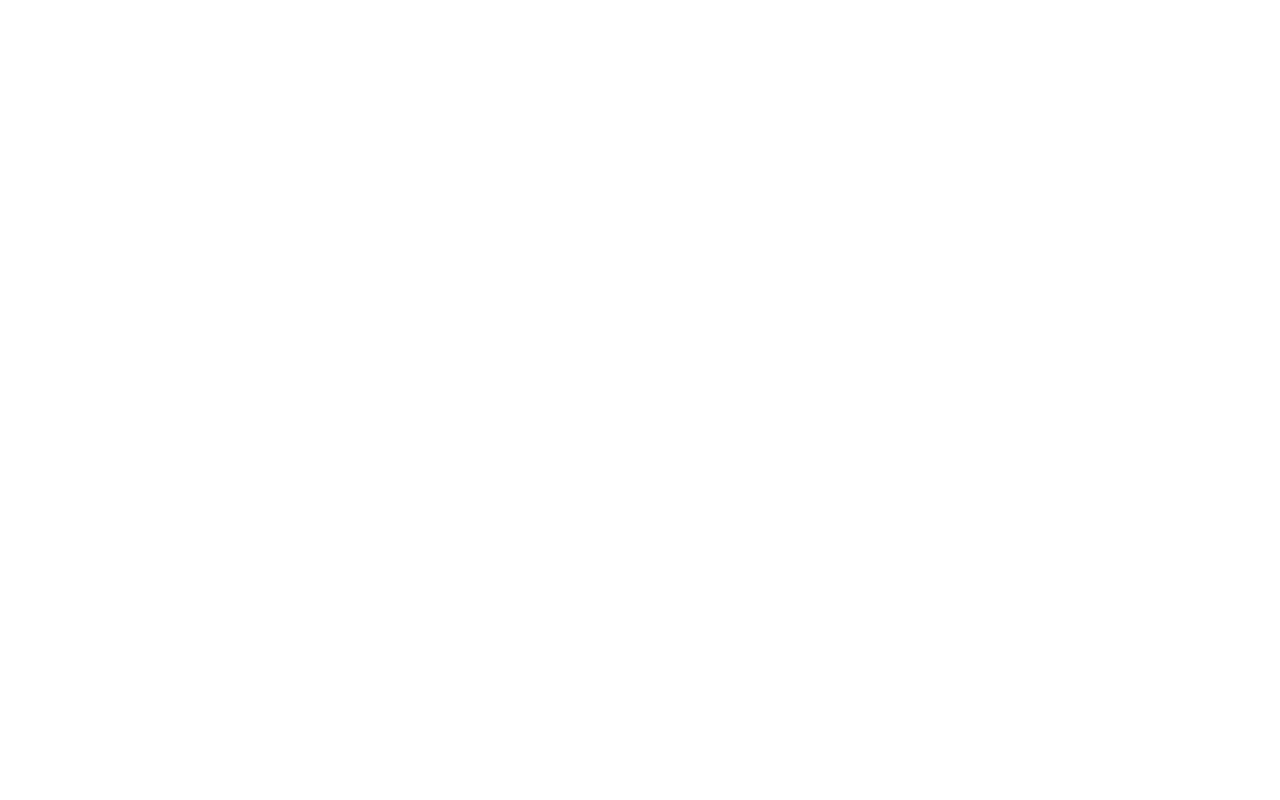
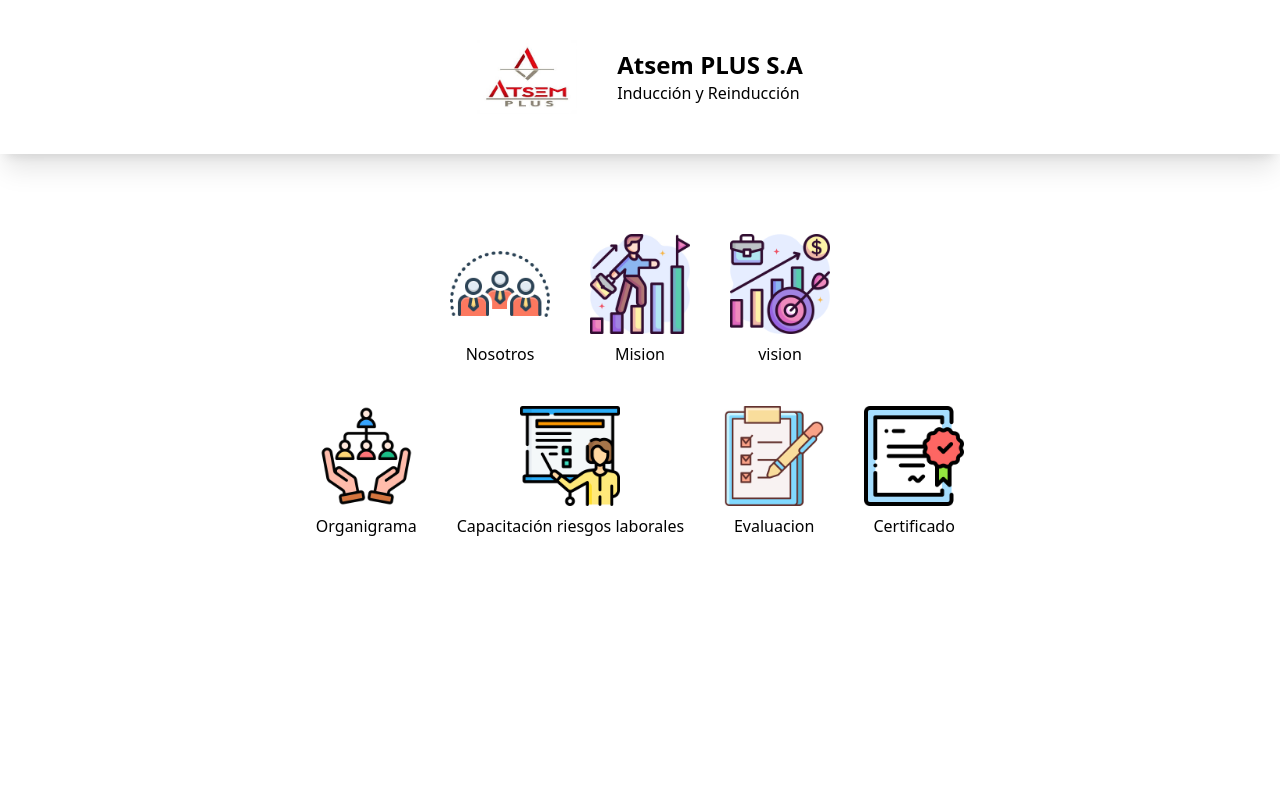
Before and after one commit to anfsanchezcu/capacitaci-n-en-riesgos-laborales, a plain HTML site: page index.html in a window 1280 px wide. Shown: the top 800 px of the page. Drawn offline with nearby package versions, Linux system fonts and the light colour scheme.

Commit message:
advance:add about us, org

```diff
--- a/index.html
+++ b/index.html
@@ -1,11 +1,90 @@
 <!DOCTYPE html>
-<html lang="en">
+<html lang="en" class="scroll-smooth">
   <head>
     <meta charset="UTF-8">
     <meta name="viewport" content="width=device-width, initial-scale=1.0">
+    <script src="https://cdn.jsdelivr.net/npm/@tailwindcss/browser@4"></script>
     <title>Document</title>
   </head>
   <body>
+    <div id="hero">
+      <div class="bg-white p-10 flex justify-center items-center gap-10 shadow-xl">
+        <img src="./logo.jpg" class="w-[100px]" alt="logo">
+        <div>
+          <h1 class="text-2xl font-bold">Atsem PLUS S.A </h1>
+          <h2>Inducción y Reinducción</h2>
+        </div>
+      </div>
+      <div class="flex flex-col justify-center items-center p-20 gap-10 wrap">
+        <div class="flex flex-row gap-10 wrap">
+          <a class="flex flex-col gap-2" href="/#contact">
+            <img src="./contact.jpg"  class="w-[100px]" alt="">
+            <p class="text-center">Nosotros</p>
+          </a>
+          <a class="flex flex-col gap-2" href="/#aboutUs">
+            <img src="./mision.jpg"  class="w-[100px]" alt="">
+            <p class="text-center">Mision</p>
+          </a>
+          <a class="flex flex-col gap-2" href="/#aboutUs">
+            <img src="./vision.png"  class="w-[100px]" alt="">
+            <p class="text-center">vision</p>
+          </a>
+        </div>
+        <div class="flex flex-row gap-10 wrap">
+          <a class="flex flex-col gap-2  justify-center items-center" href="/#organigrama">
+            <img src="./org.jpg"  class="w-[100px] " alt="">
+            <p class="text-center">Organigrama</p>
+          </a>
+          <a class="flex flex-col gap-2  justify-center items-center" href="/#capacitacion  ">
+            <img src="./capacitacion.jpg"  class="w-[100px] " alt="">
+            <p class="text-center">Capacitación riesgos laborales</p>
+          </a>
+          <a class="flex flex-col gap-2" href="/#">
+            <img src="./test.jpg"  class="w-[100px]" alt="">
+            <p class="text-center">Evaluacion</p>
+          </a>
 
+          <a class="flex flex-col gap-2" href="/#">
+            <img src="./certificado.jpg"  class="w-[100px]" alt="">
+            <p class="text-center">Certificado</p>
+          </a>
+
+        </div>
+        <div class="flex flex-col"></div>
+      </div>
+    </div>
+
+    <div id="contact" class="flex items-center p-20 h-screen justify-center">
+      contact
+    </div>
+    <div id="aboutUs" class="flex items-center p-20 h-screen justify-center">
+      <h1></h1>
+      <div class="flex flex-row justify-center gap-10 ">
+        <div class="w-1/2 flex flex-col gap-2 justify-center items-center" href="">
+          <img src="./iconmision.png"  class=" w-[350px]" alt="">
+          <p class="text-center">Somos una empresa que trabaja para brindar un transporte vertical mas seguro y confiable a nivel nacional, con el objetivo de proporcionar soluciones de accesibilidad, permitiendo a las personas con movilidad reducida y adultos mayores moverse con mayor facilidad e independencia.misión</p>
+        </div>
+        <div class="w-1/2 flex flex-col gap-2 justify-center items-center" href="">
+          <img src="./iconVision.png"  class=" w-[350px]" alt="">
+          <p class="text-center">Ser una empresa líder a nivel nacional en cuanto a calidad, diseño e innovación, en la fabricación e instalación de equipos de elevación vertical, estructuras y productos metálicos.</p>
+        </div>
+      </div>
+
+    </div>
+    <div id="organigrama" class="flex items-center p-20 h-screen max-h-screen justify-center relative">
+      <img src="./organigrama.png" class="max-h-screen h-[500px] relative" alt="organigrama" >
+    </div>
+    <div id="capacitacion" class="flex items-center p-20 h-screen justify-center">
+      plan
+    </div>
+    <div id="sg" class="flex items-center p-20 h-screen justify-center">
+
+    </div>
+    <div id="induccion" class="flex items-center p-20 h-screen justify-center">
+      induccion
+    </div>
+    <div id="Certificado" class="flex items-center p-20 h-screen justify-center">
+      certificado
+    </div>
   </body>
 </html>
```
Also changed, not shown: capacitacion.jpg (added), certificado.jpg (added), contact.jpg (added), iconVision.png (added), iconmision.png (added), logo.jpg (added), mision.jpg (added), org.jpg (added), organigrama.png (added), test.jpg (added), vision.png (added). Lines whose indentation alone changed are shown as unchanged.
